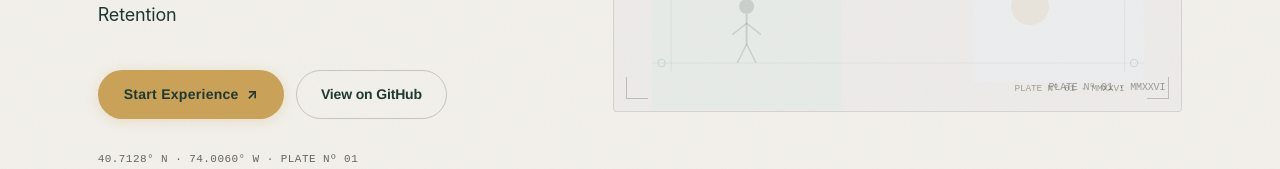
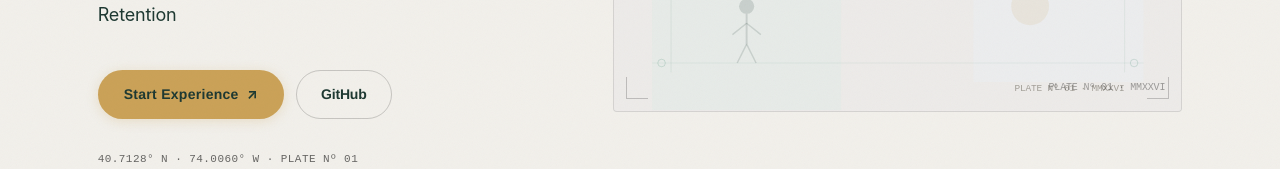
Before and after one commit to GavinCnod/mail-mind-assistant, a Next.js app in the folder apps/web/: page / in a window 1280 px wide. Shown: the part 534-703 px from the top of the page. Built offline with nearby package versions, Linux system fonts and the light colour scheme.

Commit message:
i18n: replace hardcoded 'View on GitHub' with translation key

```diff
--- a/apps/web/app/(marketing)/page.tsx
+++ b/apps/web/app/(marketing)/page.tsx
@@ -215,7 +215,7 @@ export default function LandingPage() {
                   <span className="arrow">↗</span>
                 </Link>
                 <a href="https://github.com/GavinCnod/mail-mind-assistant" target="_blank" rel="noreferrer" className="az-btn-ghost">
-                  View on GitHub
+                  {t('nav.github')}
                 </a>
               </div>
               {/* Coordinates */}
```
